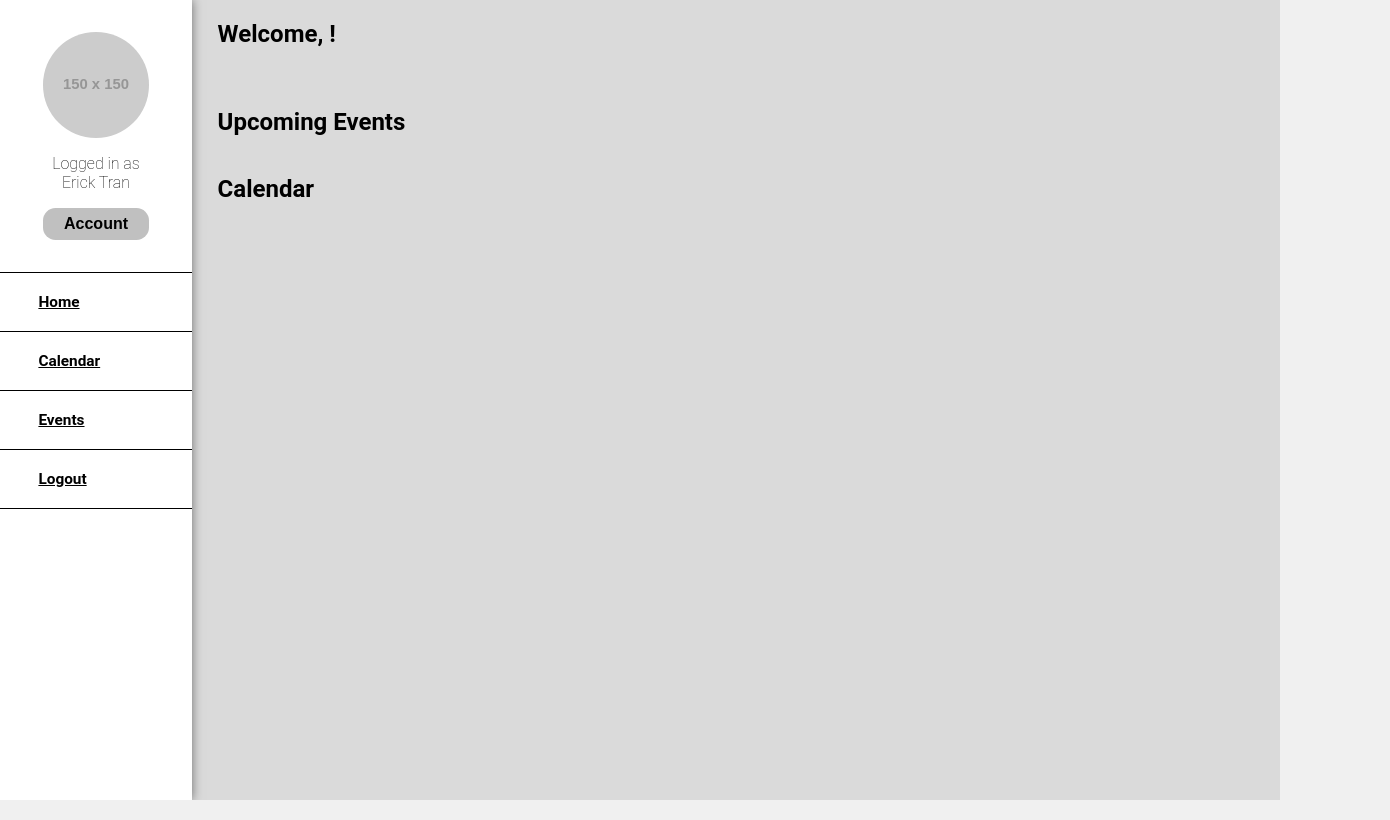
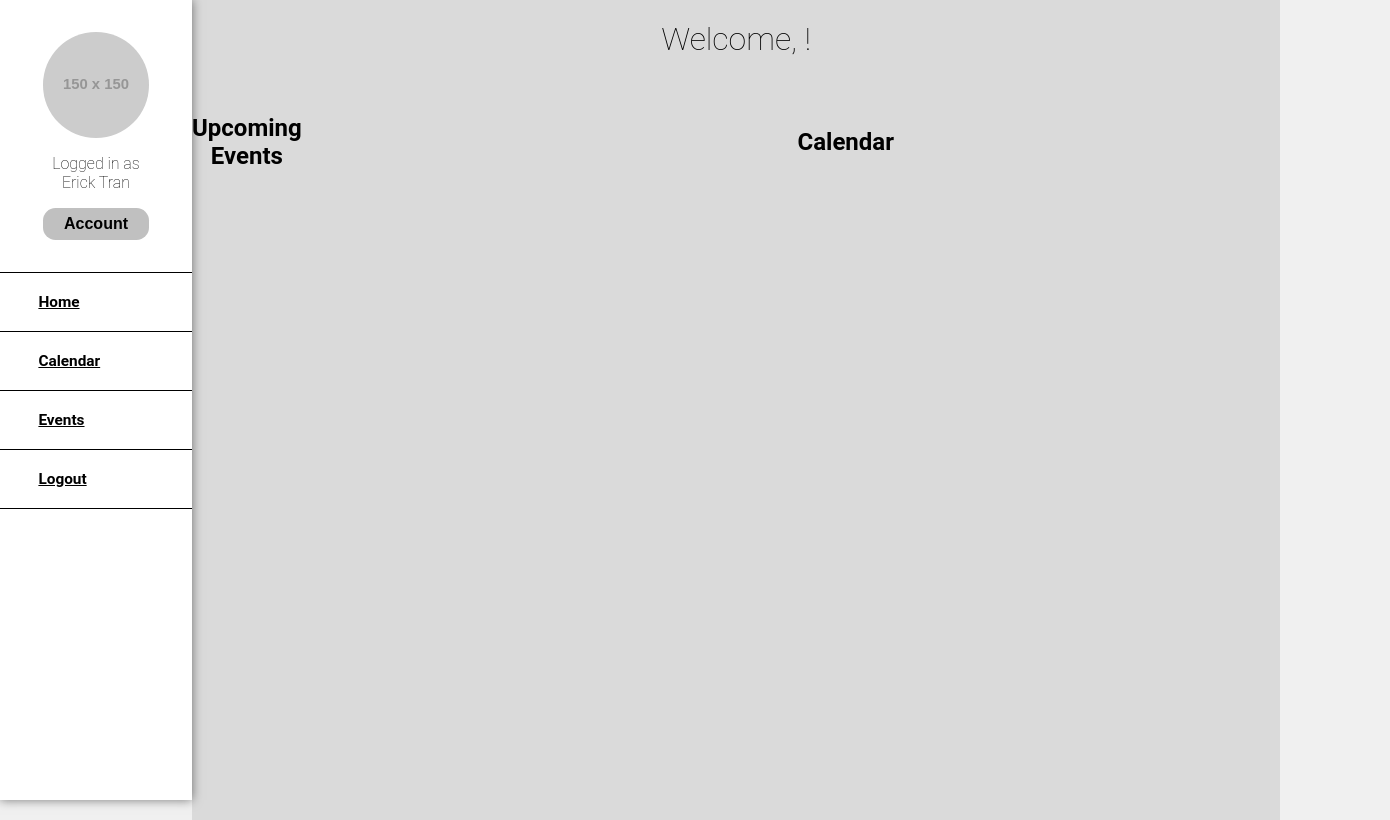
Before and after one commit to enVId-tech/Calendar-App, a React (Vite) app: page / in a window 1280 px wide. Shown: the whole page, 1390 px wide, since content can reach past the window. Built offline with nearby package versions, Linux system fonts and the light colour scheme; no server answers.

Commit message:
29-style. Worked a bit on homepage styling

```diff
--- a/src/assets/scss/homepage.scss
+++ b/src/assets/scss/homepage.scss
@@ -11,13 +11,22 @@
         display: flex;
         flex-direction: column;
         background-color: #dadada;
+        padding-top: 5vh;
+        text-align: center;
 
+        h1 {
+            font-size: 2.5vw;
+            margin: 0 0 2vh 0;
+            color: black;
+            font-weight: 100;
+        }
 
         #content {
-            padding-left: 2vw;
-            padding-right: 2vw;
             display: flex;
-            flex-direction: column;
+            flex-direction: row;
+            justify-content: space-around;
+            align-items: center;
+            width: 100%;
         }
     }
 }
--- a/src/pages/main/homepage.tsx
+++ b/src/pages/main/homepage.tsx
@@ -22,18 +22,20 @@ const HomePage: React.FC = (): React.JSX.Element => {
         <section id="home">
             <Sidebar />
             <div id="container">
-                <div id="content">
-                    <h1>Welcome, {data?.username}!</h1>
-                    <div id="motd">
+                <h1>Welcome, {data?.username}!</h1>
+                <div id="motd">
                         <h2></h2>
                         <p>{data?.motd}</p>
-                    </div>
+                </div>
+
+                <div id="content">
                     <div id="events">
                         <h2>Upcoming Events</h2>
                         <div id="event-list">
 
                         </div>
                     </div>
+
                     <div id="mini-calendar">
                         <h2>Calendar</h2>
                         <div id="calendar">
```
Also changed, not shown: 1 other file (tests, documents, lock files or other folders).
